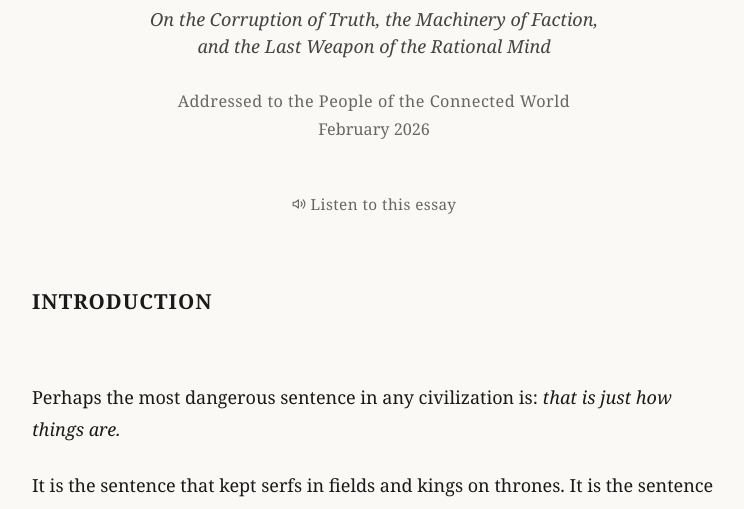
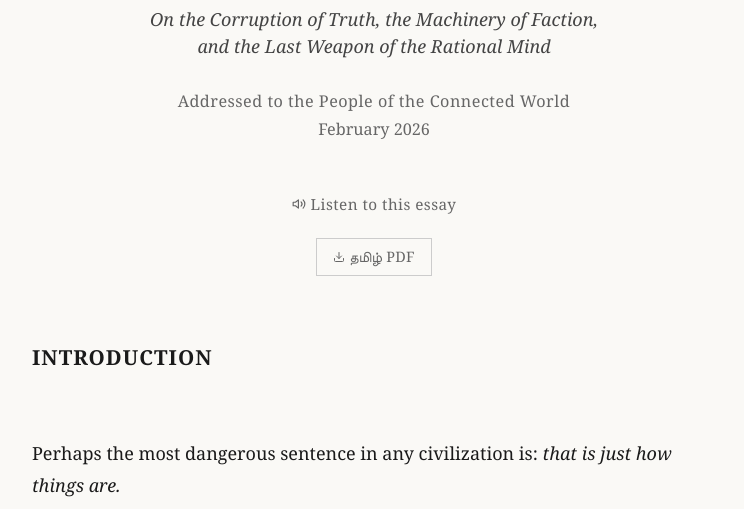
Before and after one commit to neelanveloo1/neelanveloo1.github.io, a plain HTML site: page index.html in a window 1280 px wide. Shown: the part 238-747 px from the top of the page, without its empty margins (266-1010 px from the left). Drawn offline with Linux system fonts and the light colour scheme.

Commit message:
Add Tamil PDF download button to header
Co-Authored-By: Claude Opus 4.6 <noreply@anthropic.com>

```diff
--- a/index.html
+++ b/index.html
@@ -151,6 +151,21 @@
     padding:.25rem .5rem;
   }
   .audio-toggle:hover{color:#1a1a1a;text-decoration:underline;text-underline-offset:3px}
+  .dl-tamil{
+    display:inline-block;
+    margin-top:1rem;
+    font-family:Georgia,"Times New Roman",Times,serif;
+    font-size:.8rem;
+    letter-spacing:.02em;
+    color:#666;
+    background:none;
+    border:1px solid #ccc;
+    padding:.3rem .9rem;
+    cursor:pointer;
+    text-decoration:none;
+    transition:all .2s;
+  }
+  .dl-tamil:hover{color:#1a1a1a;border-color:#999}
   .audio-controls{
     display:none;
     margin-top:.75rem;
@@ -217,6 +232,7 @@
       </audio>
     </div>
   </div>
+  <a class="dl-tamil" href="common_sense_tamil.pdf" download><svg width="12" height="12" viewBox="0 0 24 24" fill="none" stroke="currentColor" stroke-width="2" stroke-linecap="round" stroke-linejoin="round" style="vertical-align:-1px;margin-right:4px"><path d="M21 15v4a2 2 0 0 1-2 2H5a2 2 0 0 1-2-2v-4"/><polyline points="7 10 12 15 17 10"/><line x1="12" y1="15" x2="12" y2="3"/></svg>தமிழ் PDF</a>
 </header>
 
 <h2>Introduction</h2>
```
Also changed, not shown: 1 other file.
